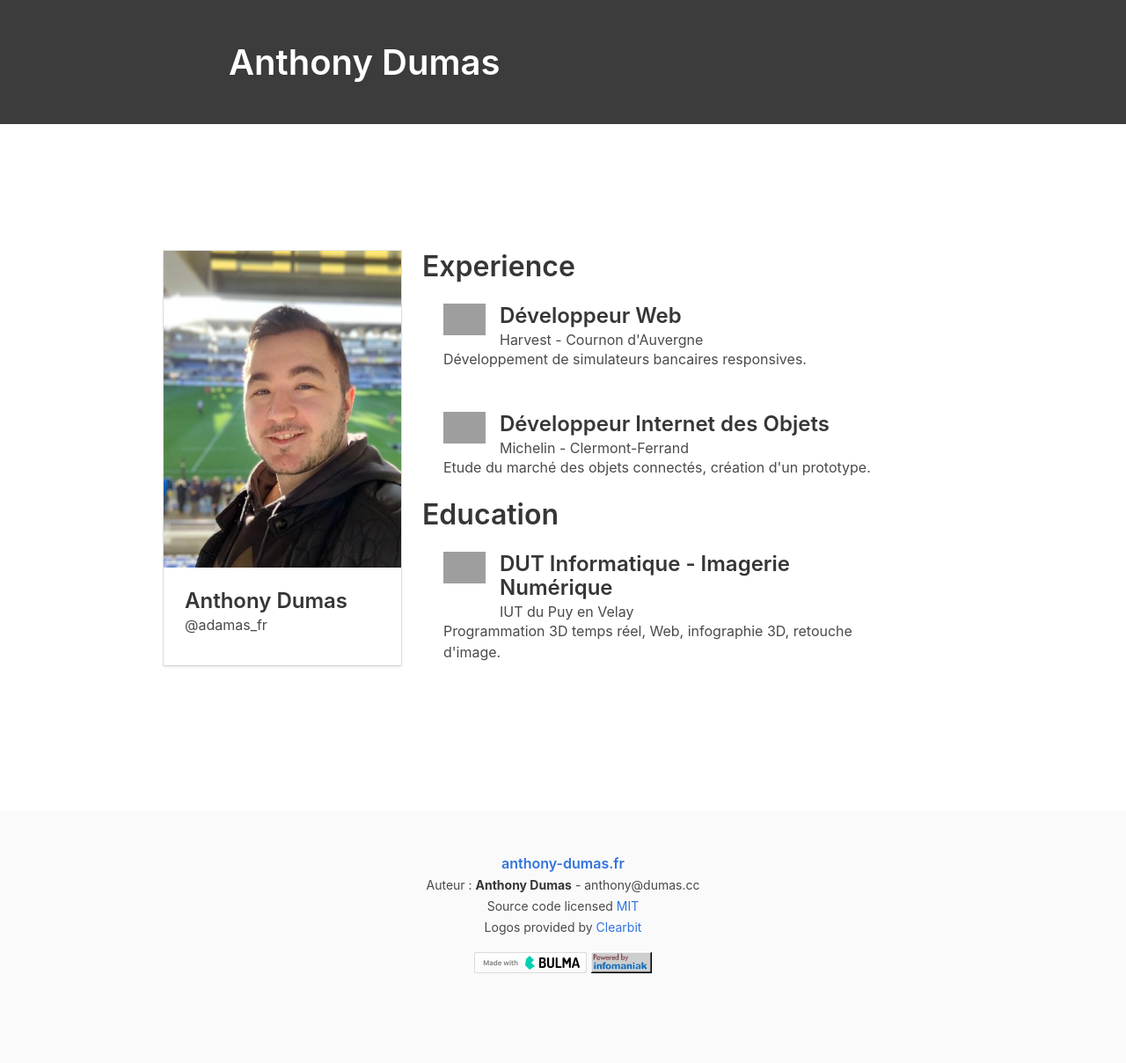
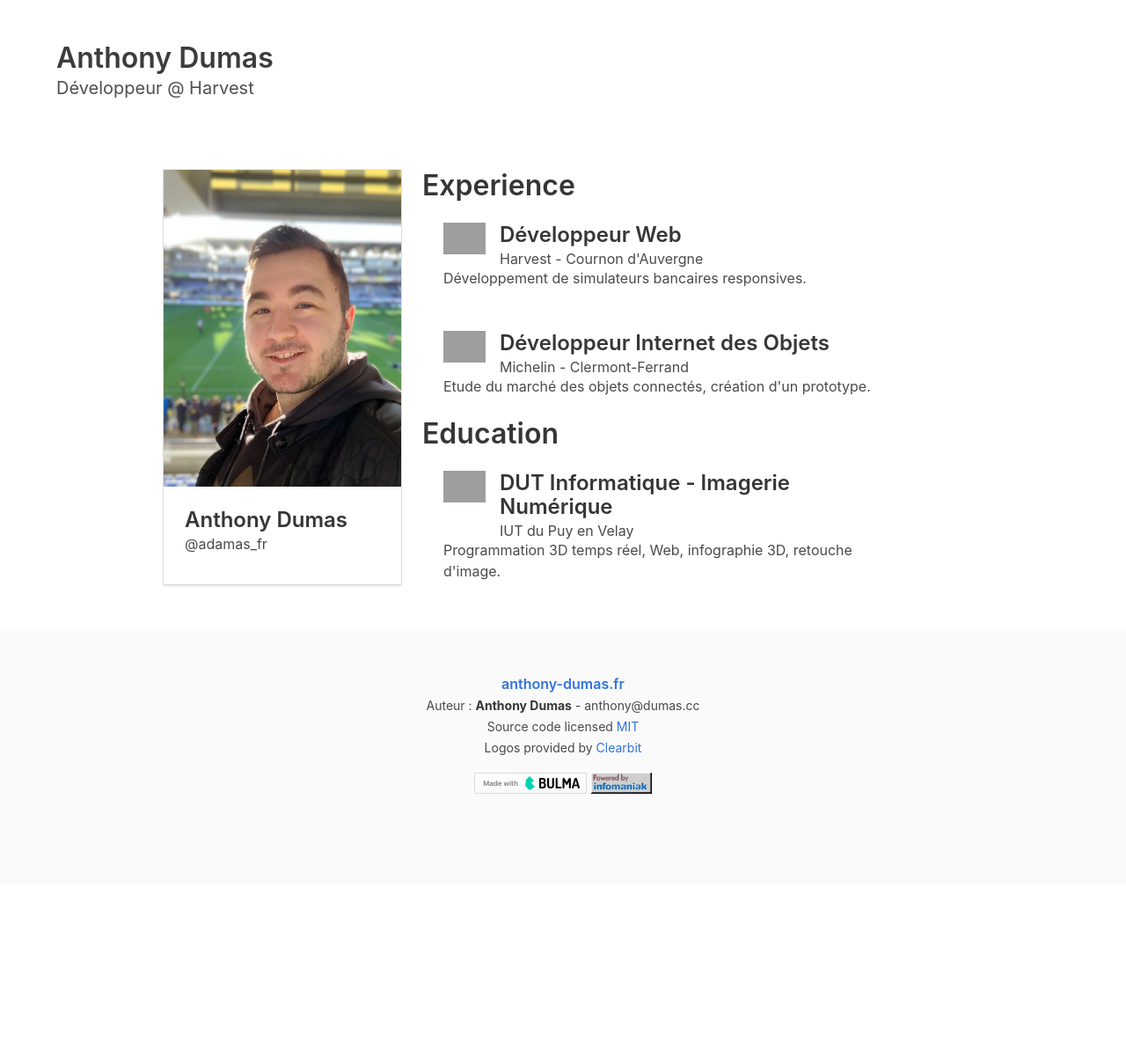
Before and after one commit to AdamasFR/CV_Web_Dumas, a PHP site: page / in a window 1280 px wide. Shown: the whole page at 88% size. After the commit the page ends 902 px from the top, so only its background shows below. Run offline with PHP 8.4, Linux system fonts and the light colour scheme; grey boxes are pictures that could not be loaded.

Commit message:
Meilleur support de la bannière et meilleur espacement

```diff
--- a/_sass/main.scss
+++ b/_sass/main.scss
@@ -26,11 +26,12 @@ $primary-invert: $pink-invert;
 // 4. Import the rest of Bulma
 */
 
-$primary: #3c3c3c;
-$primary-invert:#fff;
+$primary: #fff;
+$primary-invert:#3c3c3c;
 
 @import "../node_modules/bulma/bulma";
 
-#menu {
-    text-shadow: 1px 1px 3px #3c3c3c99;
+#idCard .hero-body {
+    padding-bottom: 2rem;
+    padding-top: 2rem;
 }
--- a/index.html
+++ b/index.html
@@ -14,17 +14,16 @@
     <section id="menu" class="hero is-primary">
         <div class="hero-body">
             <div class="container">
-                <div class="columns">
-                    <div class="column is-8-desktop is-offset-2-desktop">
-                        <h1 class="title is-2 is-spaced">
-                            Anthony Dumas
-                        </h1>
-                    </div>
-                </div>
+                <h1 class="title">
+                    Anthony Dumas
+                </h1>
+                <h2 class="subtitle">
+                    Développeur @ Harvest
+                </h2>
             </div>
         </div>
     </section>
-    <section class="hero is-medium is-primary-inverted">
+    <section id="idCard" class="hero is-medium is-primary-inverted">
         <div class="hero-body">
             <div class="container">
                 <div class="columns">
```
Also changed, not shown: css/main.css.
